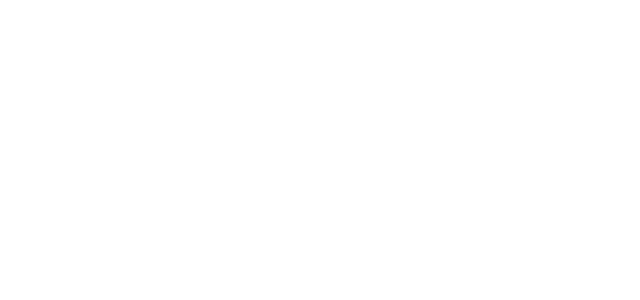
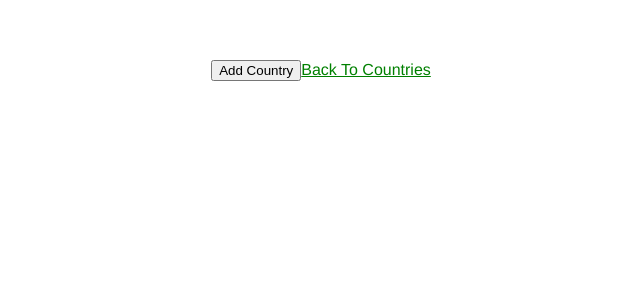
Before and after one commit to Vidsneezes/CountryViewer, a Vue app: page /#/AddCountry in a window 1280 px wide. Shown: the top 300 px of the page, without its empty margins (319-959 px from the left). Built offline with nearby package versions, Linux system fonts and the light colour scheme.

Commit message:
addcountryview implemented re direct to country view

```diff
--- a/src/components/countries/AddCountryView.vue
+++ b/src/components/countries/AddCountryView.vue
@@ -1,7 +1,6 @@
 <template>
   <div class="country">
-    <p>{{computedCountry.name}}</p>
-    <router-link :to="{name:'CountriesGrid'}" v-on:click='computedCountry'>Add Country</router-link>
+    <button v-on:click='addCountry'>Add Country</button>
     <router-link :to="{name:'CountriesGrid'}">Back To Countries</router-link>
   </div>
 </template>
@@ -15,9 +14,10 @@ export default {
       name: 'yo'
     }
   },
-  computed: {
-    computedCountry: function () {
-      return AddCountry
+  methods: {
+    addCountry: function () {
+      AddCountry()
+      this.$router.push({name: 'CountryView', params: {countryid: 3}})
     }
   }
 }
--- a/src/components/countries/CountriesGrid.vue
+++ b/src/components/countries/CountriesGrid.vue
@@ -5,6 +5,7 @@
             <router-link :to="{name:'CountryView' , params:{countryid: country.id}}">{{country.name}}</router-link>
         </li>
     </ul>
+        <router-link :to="{name:'AddCountryView'}">Add New Country</router-link>
   </div>
 </template>
 <script>
--- a/src/core/fakeapimiddleware.js
+++ b/src/core/fakeapimiddleware.js
@@ -14,7 +14,7 @@ export function GetCountry (id) {
   return data.countries[id]
 }
 
-export function AddCoutry () {
+export function AddCountry () {
   data.countries.push({
     id: 3,
     name: 'Mexico',
@@ -39,6 +39,7 @@ export function AddCoutry () {
     ]
   })
   console.log(data.countries)
+  return 0
 }
 
 export function GetLastCountry () {
--- a/src/router/index.js
+++ b/src/router/index.js
@@ -2,6 +2,7 @@ import Vue from 'vue'
 import Router from 'vue-router'
 import CountriesGrid from '@/components/countries/CountriesGrid'
 import CountryView from '@/components/countries/CountryView'
+import AddCountryView from '@/components/countries/AddCountryView'
 import SubdivisionsGrid from '@/components/subdivisions/SubdivisionsGrid'
 import SubdivisionView from '@/components/subdivisions/SubdivisionView'
 
@@ -34,6 +35,11 @@ export default new Router({
       name: 'SubdivisionView',
       component: SubdivisionView,
       props: (route) => ({subdivisionid: route.params.subdivisionid})
+    },
+    {
+      path: '/AddCountry',
+      name: 'AddCountryView',
+      component: AddCountryView
     }
   ]
 })
```
